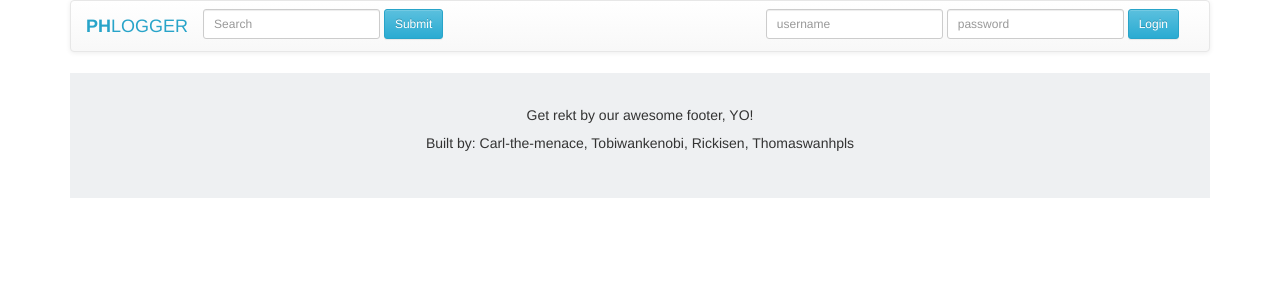
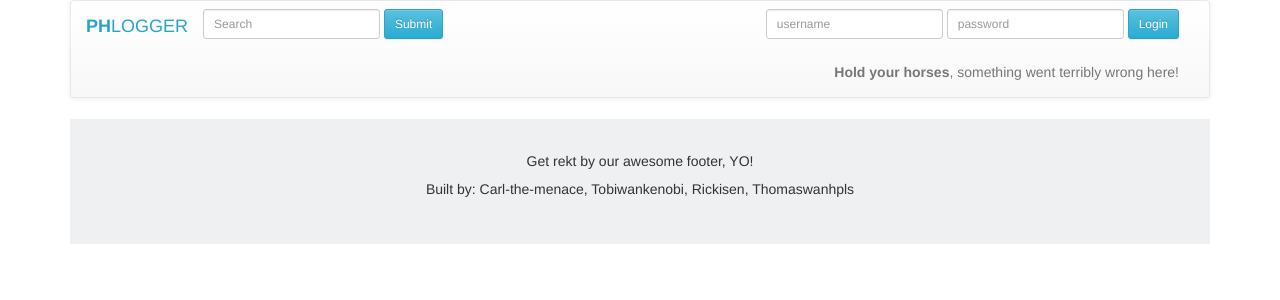
Before and after one commit to rickisen/Phlogger, a PHP site: template templates/index.twig in a window 1280 px wide. Shown: the top 300 px of the page. Run offline with PHP 8.4, Linux system fonts and the light colour scheme; the template is opened without the code that fills it, so the values that code supplies are empty; some libraries are stand-ins or nearby versions.

Commit message:
added message on login fail

```diff
--- a/templates/header.twig
+++ b/templates/header.twig
@@ -26,6 +26,16 @@
       			<button type="submit" class="btn btn-info btn-sm" name="logout" value="true">Logout</button>
       		</form>
       		<p class="navbar-text navbar-right">Logged in as<strong> {{ user.username }}</strong> <span class="label label-danger">{{ user.rank }}</span></p>
+      	{% elseif not user.isLoggedIn %}
+      		<form class="navbar-form navbar-right" role="login" action="" method="post">
+		        <div class="form-group">
+		          <input type="text" class="form-control input-sm" placeholder="username" name="username">
+		          <input type="password" class="form-control input-sm" placeholder="password" name="password">
+		        </div>
+        		<button type="submit" class="btn btn-info btn-sm">Login</button>
+      		</form>
+      		<p class="navbar-text navbar-right"><b>Hold your horses</b>, something went terribly wrong here!</p>
+
       	{% else %}
       		<form class="navbar-form navbar-right" role="login" action="" method="post">
 		        <div class="form-group">
```
